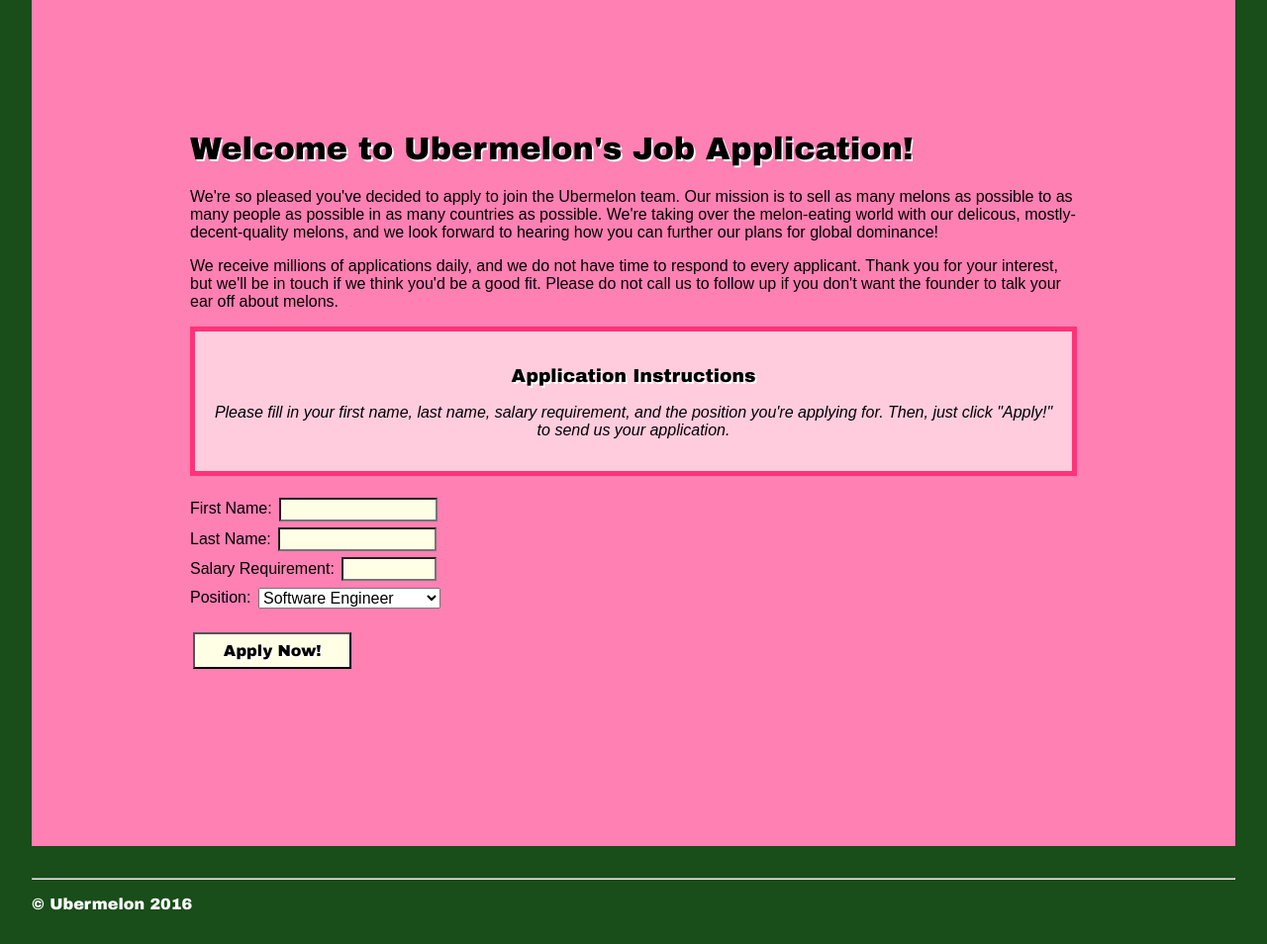
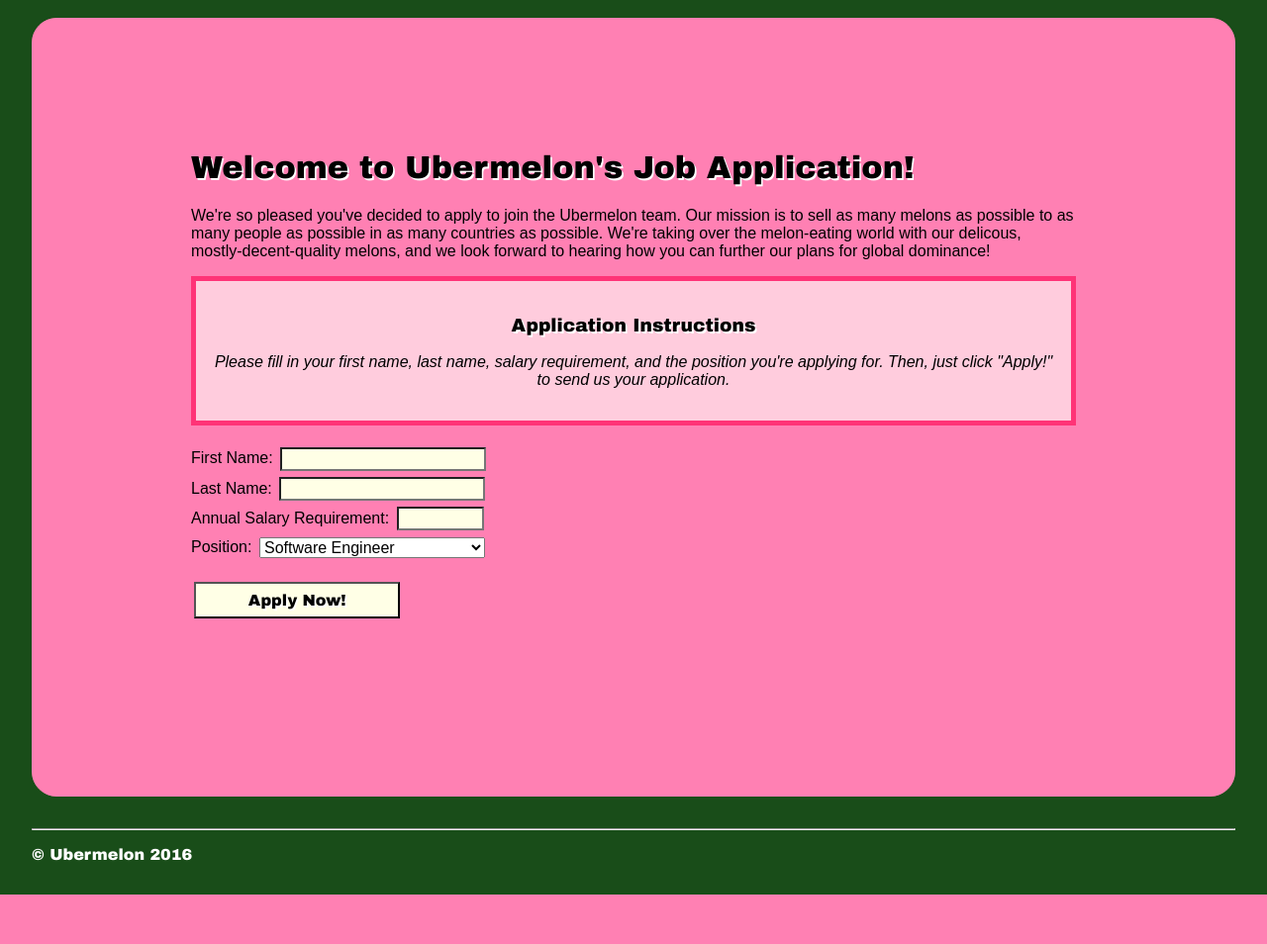
Before and after one commit to jgriffith23/hackbright-skills-flask, a Flask app: page /application-form in a window 1280 px wide. Shown: the whole page at 99% size. After the commit the page ends 904 px from the top, so only its background shows below. Run offline with Flask 2, Linux system fonts and the light colour scheme.

Commit message:
Fix bug where flash messages appear twice. Tweak styles. Add links from application-response.html back to index.html and application-form.html.

```diff
--- a/application.py
+++ b/application.py
@@ -1,4 +1,4 @@
-from flask import Flask, render_template, flash, request #redirect, session
+from flask import Flask, render_template, flash, request, redirect
 from flask_debugtoolbar import DebugToolbarExtension
 
 import jinja2
@@ -43,7 +43,8 @@ def submit_application():
     print "Desired Salary:", salary_requirement
     print "###########################\n"
 
-    flash("Your application has been submitted!")
+    flash("Your application has been submitted! Don't refresh the page.")
+
     return render_template("application-response.html",
                            first=first_name,
                            last=last_name,
--- a/static/styles.css
+++ b/static/styles.css
@@ -8,10 +8,19 @@ body {
     font-size: 1em;
 }
 
+.flash-messages {
+    padding: 2em;
+    border: 1px solid #ff3377;
+    border-radius: 25px;
+    background-color: #ebfaeb;
+}
+
 /* Style the div that holds the whole application. */
 .job-page-contents {
     background-color: #ff80b3;
     padding: 7em 10em 10em 10em;
+    border-radius: 25px;
+    border: 1px solid #ff80b3;
 }
 
 /* Style the application's main heading. */
@@ -50,7 +59,7 @@ input#first-name, input#last-name, input#salary-req, input#apply {
     background-color: #ffffe6;
     font-size: 1em;
     margin: .2em;
-    width: 10em;
+    width: 13em;
 
 }
 
@@ -60,7 +69,7 @@ input#last-name {
 }
 
 input#salary-req {
-    width: 6em;
+    width: 5.5em;
 }
 
 label {
@@ -70,7 +79,7 @@ label {
 select {
     font-size: 1em;
     margin: .2em;
-    width: 11.5em;
+    width: 14.25em;
 }
 
 select > option {
--- a/templates/application-form.html
+++ b/templates/application-form.html
@@ -16,14 +16,6 @@ Ubermelon Job Application
             melon-eating world with our delicous, mostly-decent-quality melons,
             and we look forward to hearing how you can further our plans for
             global dominance!
-        </p>
-
-        <p>
-            We receive millions of applications daily, and we do not have
-            time to respond to every applicant. Thank you for your interest,
-            but we'll be in touch if we think you'd be a good fit. Please do
-            not call us to follow up if you don't want the founder to talk
-            your ear off about melons.
         </p>
 
         <div class="informative-text-box" id="instructions">
@@ -51,7 +43,7 @@ Ubermelon Job Application
                 <br>
 
                 <!-- Ask for the user's salary requirement, as a number. -->
-                <label for="salary-req">Salary Requirement:</label>
+                <label for="salary-req">Annual Salary Requirement:</label>
                 <input id="salary-req" type="number" name="salaryreq">
                 <br>
 
--- a/templates/base.html
+++ b/templates/base.html
@@ -1,5 +1,6 @@
 <html>
     <head>
+        <!-- Template placeholder for the page title. -->
         <title> {% block title %}
                 AWESOME TITLE GOES HERE
                 {% endblock %}
@@ -8,22 +9,31 @@
         <link rel="stylesheet" href="../static/styles.css"/>
     </head>
 
+    <!-- Include flash messages and any page contents in the body. -->
+
     <body>
         <div class="container">
+          {% if get_flashed_messages() %}
+            <div class="flash-messages">
               <!-- Show flashed messages -->
                 {% with messages = get_flashed_messages() %}
                     {% for message in messages %}
                         <div class="alert alert-warning">{{ message }}</div>
                     {% endfor %}
                 {% endwith %}
+            </div>
+          {% endif %}
 
-          <!-- This is where the main content goes. -->
+          <br>
+
+          <!-- Actual page content. -->
           {% block body %}
-              BODY OF PAGE GOES HERE VIA INHERITANCE
+              BODY OF PAGE GOES HERE
           {% endblock %}
         </div>
     </body>
 
+    <!-- Add a footer containing the company name and copyright year. -->
     <hr>
     <footer>&copy; Ubermelon 2016</footer>
 
--- a/templates/index.html
+++ b/templates/index.html
@@ -10,6 +10,7 @@ Ubermelon Jobs Home Page
     <h1>So you want to join the Ubermelon team?</h1>
     <p>That's awesome! Here are the positions we're hiring for.</p>
 
+    <!-- Show a list of all jobs currently open at Ubermelon. -->
     <div class="informative-text-box" id="job-list">
         <h3> Our Melon-tastic Career Opportunities </h3>
         <ul>
```
Also changed, not shown: templates/application-response.html (+18 -10 lines). Lines whose indentation alone changed are shown as unchanged.
